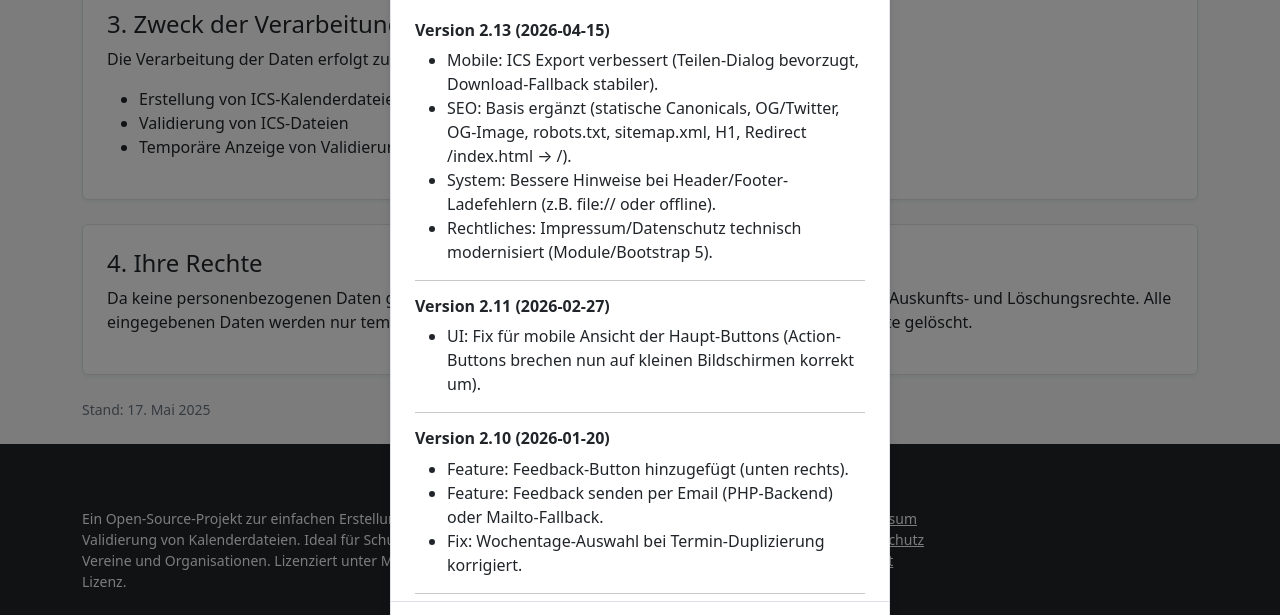
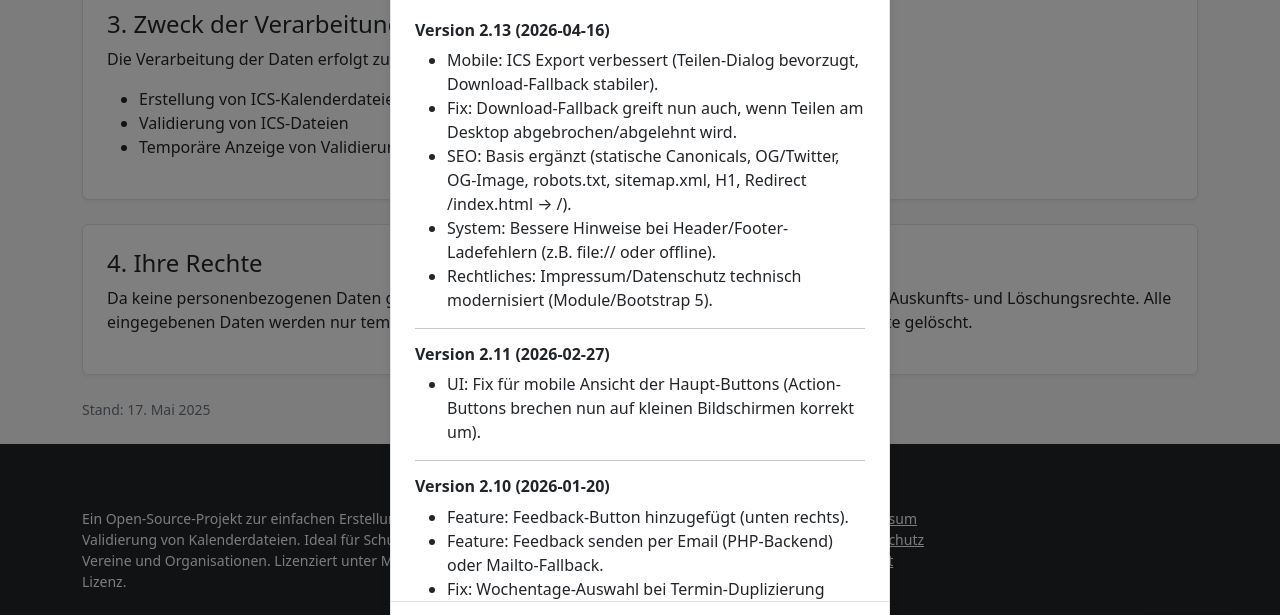
Before and after one commit to Schello805/ICS-Generator-Web, a plain HTML site: page privacy.html in a window 1280 px wide. Both pictures are taken after a click on the link "V2.13". Shown: the part 1325-1940 px from the top of the page. Drawn offline with nearby package versions, Linux system fonts and the light colour scheme; a script that the page names is missing.

Commit message:
Fix desktop share cancel fallback for ICS download

```diff
--- a/components/footer.html
+++ b/components/footer.html
@@ -71,9 +71,10 @@
                     <button type="button" class="btn-close" data-bs-dismiss="modal" aria-label="Close"></button>
                 </div>
 	            <div class="modal-body">
-                    <h6 class="fw-bold">Version 2.13 (2026-04-15)</h6>
+	                    <h6 class="fw-bold">Version 2.13 (2026-04-16)</h6>
 	                    <ul>
 	                        <li>Mobile: ICS Export verbessert (Teilen-Dialog bevorzugt, Download-Fallback stabiler).</li>
+	                        <li>Fix: Download-Fallback greift nun auch, wenn Teilen am Desktop abgebrochen/abgelehnt wird.</li>
 	                        <li>SEO: Basis ergänzt (statische Canonicals, OG/Twitter, OG-Image, robots.txt, sitemap.xml, H1, Redirect /index.html → /).</li>
 	                        <li>System: Bessere Hinweise bei Header/Footer-Ladefehlern (z.B. file:// oder offline).</li>
 	                        <li>Rechtliches: Impressum/Datenschutz technisch modernisiert (Module/Bootstrap 5).</li>
```
Also changed, not shown: js/modules/fileDownloader.js (+5 -4 lines). Lines whose indentation alone changed are shown as unchanged.
